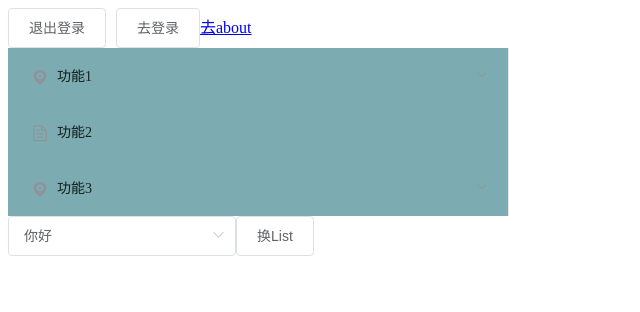
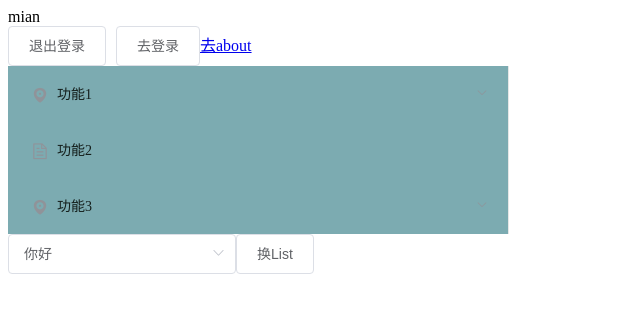
Before and after one commit to wynomoon/vue2.0, a Vue app: page / in a window 1280 px wide. Shown: the top 312 px of the page, without its empty margins (0-640 px from the left). Built offline with nearby package versions, Linux system fonts and the light colour scheme; sample sign-in values are in the browser's storage.

Commit message:
mian分支

```diff
--- a/src/views/home.vue
+++ b/src/views/home.vue
@@ -1,5 +1,6 @@
 <template>
   <div>
+    <div>mian</div>
     <el-button @click="remove">退出登录</el-button>
     <el-button @click="toLogin">去登录</el-button>
     <router-link to="/about">去about</router-link>
```
